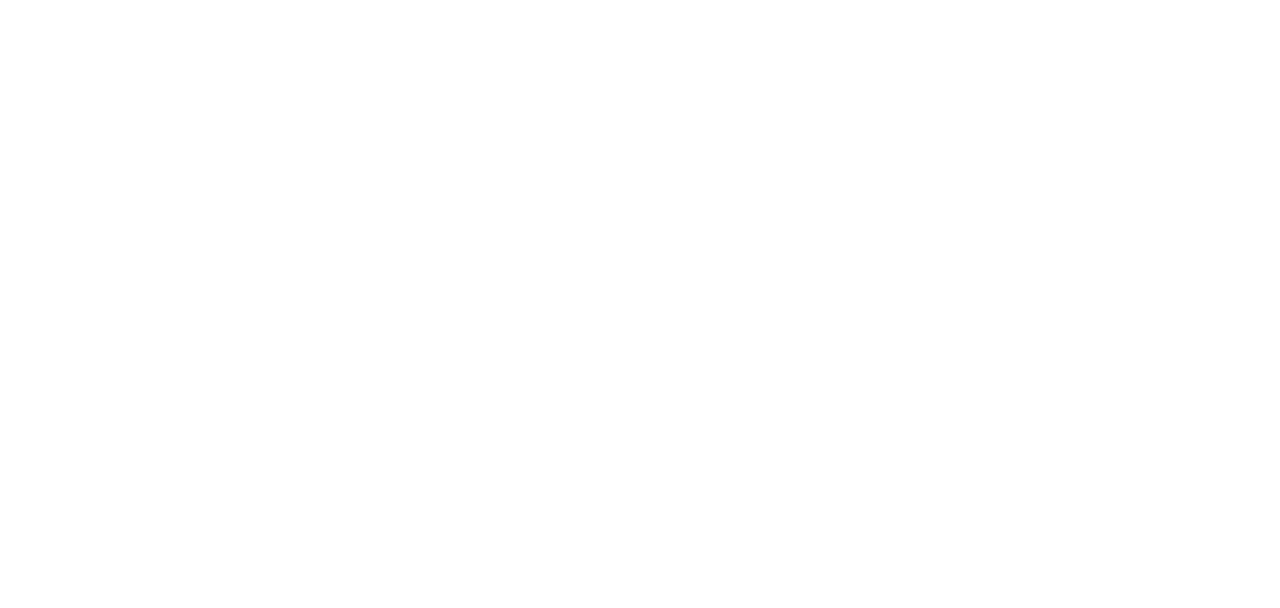
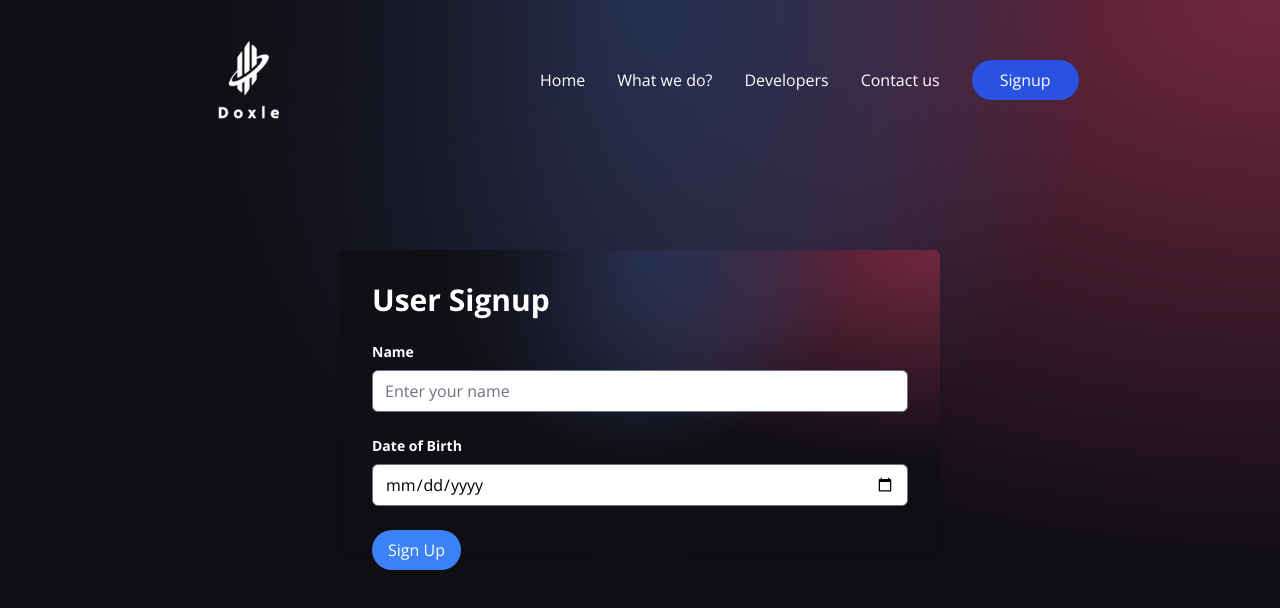
Before and after one commit to varnit-mittal/decentralized_verification, a React (Vite) app in the folder frontend/: page /Usersignup in a window 1280 px wide. Before the commit this address had no page. Shown: the top 608 px of the page. Built offline with nearby package versions, Linux system fonts and the light colour scheme.

Commit message:
sign up pages

```diff
--- a/frontend/src/App.jsx
+++ b/frontend/src/App.jsx
@@ -1,6 +1,10 @@
 import { Navbar, Welcome, Footer, Services, Transactions } from "./components"
 import Landingpage from "./pages/landingpage"
 import { BrowserRouter, Route, Routes } from 'react-router-dom';
+import Signup from "./pages/signup";
+import Usersignup from "./pages/Usersignup";
+import Organisationsignup from "./pages/Organizationsignup";
+
 
 const App = () =>{
 
@@ -11,6 +15,12 @@
         <Routes>
         // Update the JSX element to use the correct component name
 <Route path="/" element={<Landingpage />} />
+
+<Route path="/Signup" element={<Signup />} />
+<Route path="/Usersignup" element={<Usersignup />} />
+<Route path="/Organizationsignup" element={<Organisationsignup />} />
+
+
 
 
           {/* <Route path="/login" element={<LoginPage />} />
--- a/frontend/src/components/Navbar.jsx
+++ b/frontend/src/components/Navbar.jsx
@@ -1,7 +1,7 @@
 import React from "react";
 import { HiMenuAlt4 } from "react-icons/hi";
 import { AiOutlineClose } from "react-icons/ai";
-
+import { Link } from 'react-router-dom'; // Import Link from react-router-dom
 import logo from "../../images/logo.png";
 
 const NavBarItem = ({ title, classprops }) => (
@@ -20,8 +20,11 @@
         {["Home", "What we do?", "Developers", "Contact us"].map((item, index) => (
           <NavBarItem key={item + index} title={item} />
         ))}
+        {/* Use Link for Signup button */}
         <li className="bg-[#2952e3] py-2 px-7 mx-4 rounded-full cursor-pointer hover:bg-[#2546bd]">
-          Signup
+          <Link to="/Signup" className="text-white">
+            Signup
+          </Link>
         </li>
       </ul>
       <div className="flex relative">
@@ -40,6 +43,12 @@
             {["Home", "What we do?", "Developers", "Contact us"].map(
               (item, index) => <NavBarItem key={item + index} title={item} classprops="my-2 text-lg" />,
             )}
+            {/* Use Link for Signup button in the mobile menu */}
+            <li className="my-2 text-lg">
+              <Link to="/signup" className="text-white" onClick={() => setToggleMenu(false)}>
+                Signup
+              </Link>
+            </li>
           </ul>
         )}
       </div>
--- /dev/null
+++ b/frontend/src/pages/Organizationsignup.jsx
@@ -0,0 +1,44 @@
+import React from 'react';
+import { Navbar, Welcome, Footer, Services, Transactions } from "../components"
+
+
+const OrganizationSignup = () => {
+  const handleSignup = () => {
+    // Handle organization signup logic
+    console.log('Organization signed up!');
+  };
+
+  return (
+    <div className="relative gradient-bg-welcome h-screen flex flex-col justify-center text-white items-center">
+        <div className='absolute top-0 w-full'>
+    <Navbar/>
+        </div>
+      <div
+        className=" p-8 rounded-md shadow-md gradient-bg-welcome "
+        style={{ height: '300px' ,width: '600px'  }}
+      >
+        <h2 className="text-2xl mb-4 font-bold">Organisation Signup</h2>
+        <div className="mb-4">
+          <label className="block text-white text-sm font-bold mb-2" htmlFor="organizationName">
+            Name of Organisation
+          </label>
+          <input
+  className="border rounded-md w-full py-2 px-3 text-black"
+  type="text"
+  id="organizationName"
+  placeholder="Enter the name of your organisation"
+/>
+
+        </div>
+        <button
+          className="bg-blue-500 text-white py-2 px-4 rounded-full cursor-pointer"
+          onClick={handleSignup}
+        >
+          Sign Up
+        </button>
+      </div>
+    </div>
+  );
+};
+
+export default OrganizationSignup;
--- /dev/null
+++ b/frontend/src/pages/Usersignup.jsx
@@ -0,0 +1,54 @@
+import React from 'react';
+//import navabar
+import { Navbar, Welcome, Footer, Services, Transactions } from "../components"
+
+const UserSignup = () => {
+  const handleSignup = () => {
+    // Handle user signup logic
+    console.log('User signed up!');
+  };
+
+  return (
+    <div className="relative gradient-bg-welcome h-screen flex flex-col justify-center text-white items-center">
+        <div className='absolute top-0 w-full'>
+    <Navbar/>
+        </div>
+      <div
+        className=" p-8 rounded-md shadow-md gradient-bg-welcome "
+        style={{ height: '300px' ,width: '600px'  }}
+      >
+    <h2 className="text-3xl mb-6 font-bold">User Signup</h2>
+
+        <div className="mb-6">
+          <label className="block text-white text-sm font-bold mb-2" htmlFor="name">
+            Name
+          </label>
+          <input
+            className="border rounded-md w-full py-2 px-3"
+            type="text"
+            id="name"
+            placeholder="Enter your name"
+          />
+        </div>
+        <div className="mb-6">
+          <label className="block text-white text-sm font-bold mb-2" htmlFor="dob">
+            Date of Birth
+          </label>
+          <input
+            className="border  rounded-md w-full py-2 px-3 text-black"
+            type="date"
+            id="dob"
+          />
+        </div>
+        <button
+          className="bg-blue-500 text-white py-2 px-4 rounded-full cursor-pointer"
+          onClick={handleSignup}
+        >
+          Sign Up
+        </button>
+      </div>
+    </div>
+  );
+};
+
+export default UserSignup;
--- a/frontend/src/pages/signup.jsx
+++ b/frontend/src/pages/signup.jsx
@@ -1,25 +1,46 @@
+import React from 'react';
+import { Navbar, Welcome, Footer, Services, Transactions } from "../components"
+import { Link } from 'react-router-dom'; // Import Link from react-router-dom
 
-import React from 'react';
-
-const signup= () => {
+const SignupPage = () => {
   const handleSignupOrganization = () => {
-    // Redirect or perform organization signup logic
-    alert('Redirect to organization signup page or perform organization signup logic.');
+    // Handle signup for organization
+    console.log('Signup as Organization');
   };
 
   const handleSignupUser = () => {
-    // Redirect or perform user signup logic
-    alert('Redirect to user signup page or perform user signup logic.');
+    // Handle signup for user
+    console.log('Signup as User');
   };
 
   return (
-    <div>
-      <h1>Signup Page</h1>
+    <>
 
-      <button onClick={handleSignupOrganization}>Signup as Organization</button>
-      <button onClick={handleSignupUser}>Signup as User</button>
+    <div className="gradient-bg-welcome relative h-screen flex flex-col justify-center items-center">
+        <div className='absolute top-0 w-full'>
+    <Navbar/>
     </div>
+    <Link to="/Organizationsignup" >
+      <button
+        className="bg-blue-500 text-white py-5 px-12 rounded-full cursor-pointer"
+        onClick={handleSignupOrganization}
+      >
+        Signup as Organization
+      </button>
+        </Link>
+
+
+<Link to="/Usersignup" >
+      <button
+        className="mt-10 bg-blue-500 text-white py-5 px-12 rounded-full cursor-pointer"
+        onClick={handleSignupUser}
+      >
+        Signup as User
+      </button>
+        </Link>
+    </div>
+    </>
   );
 };
 
-export default signup;
+export default SignupPage;
```
